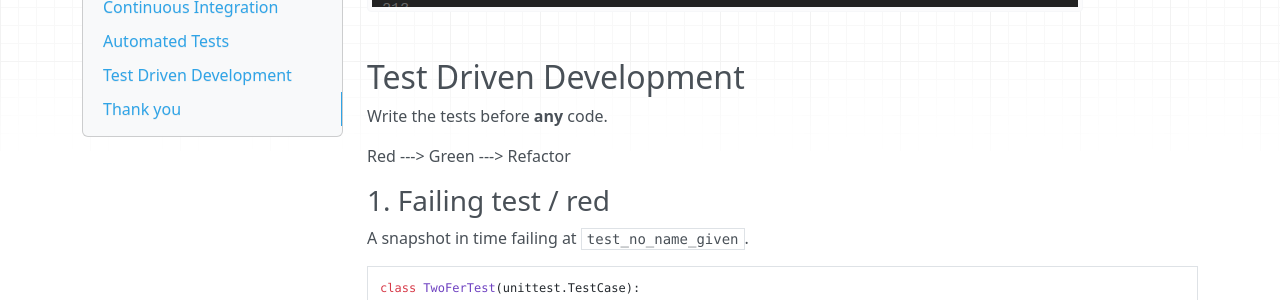
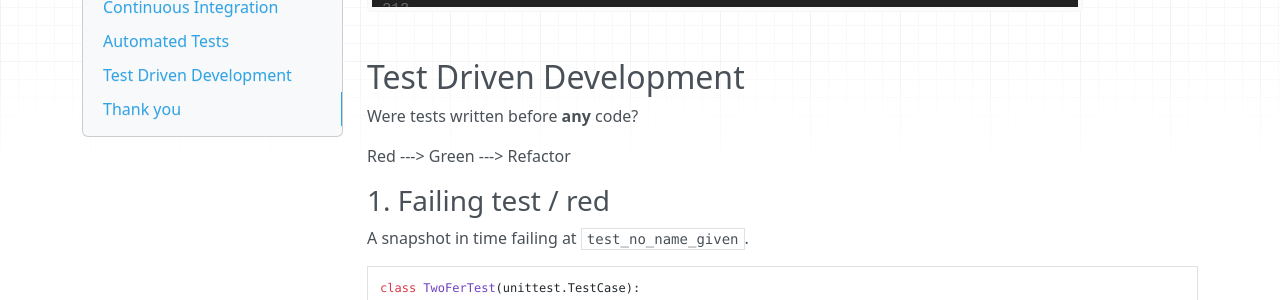
Before and after one commit to datamel/slides, an MkDocs documentation site: the page built from docs/index.md, in a window 1280 px wide and 900 px high, scrolled down 2820 px. Shown: the part 155-455 px from the top of the window. Built offline with MkDocs 1.6.1, drawn with Linux system fonts in a browser that asks for light colours; nearby versions of some CDN libraries.

Commit message:
Update index.md

```diff
--- a/docs/index.md
+++ b/docs/index.md
@@ -81,7 +81,7 @@ I've been running unit tests locally and during a CI build for my Python.
 
 ## Test Driven Development
 
-Write the tests before **any** code.
+Were tests written before **any** code?
 
 Red ---> Green ---> Refactor
 
```
